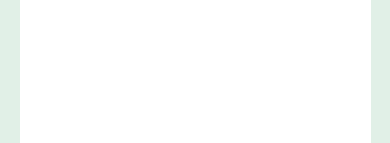
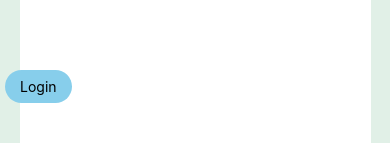
Before and after one commit to Yooinhak/Safety_Tour_Flatform, a React Native app: screen / in a window 390 px wide. Shown: the part 701-844 px from the top of the page. Built offline with nearby package versions, Linux system fonts and the light colour scheme.

Commit message:
ios setting
+로그인 뷰 생성

```diff
--- a/App.js
+++ b/App.js
@@ -8,12 +8,16 @@ import Icon from 'react-native-vector-icons/Ionicons'
 import HomeMain from './src/screens/HomeMain'
 import TourList from './src/screens/TourList'
 import Settings from './src/screens/Settings'
+import LoginScreen from './src/screens/LoginScreen'
 
 function HomeScreen({navigation}) {
   return(
     <HomeMain
-      goPress={() => {
+      goTourPress={() => {
         navigation.navigate("TourS")
+      }}
+      goLoginPress={() => {
+        navigation.navigate("login")
       }}
     />
   )
@@ -23,7 +27,7 @@ function TourListScreen({navigation}) {
   return (
     <TourList
       goHomePress={() => {
-        navigation.navigate('Home')
+        navigation.navigate("Home")
       }}
     />
   )
@@ -33,7 +37,17 @@ function SettimgsScreen({navigation}) {
   return (
     <Settings
       goHomePress={() => {
-        navigation.navigate('Home')
+        navigation.navigate("Home")
+      }}
+    />
+  )
+}
+
+function LoginScreenView({navigation}) {
+  return (
+    <LoginScreen
+      goHomePress={() => {
+        navigation.navigate("Home")
       }}
     />
   )
@@ -81,6 +95,7 @@ const App = () => {
             component={HomeScreen}
           />
           <Stack.Screen name="TourS" component={TourListTabScreen} />
+          <Stack.Screen name="login" component={LoginScreenView} />
         </Stack.Navigator>
       </NavigationContainer>
     )
--- a/src/screens/HomeMain.js
+++ b/src/screens/HomeMain.js
@@ -1,9 +1,10 @@
 import React from "react";
-import { View, StyleSheet, ScrollView, SafeAreaView, Text, Pressable } from 'react-native'
+import { View, StyleSheet, ScrollView, SafeAreaView, Text, TouchableOpacity } from 'react-native'
 import RNPickerSelect from "react-native-picker-select";
+import TouchHistoryMath from "react-native/Libraries/Interaction/TouchHistoryMath";
 import CommonView from "./Common/CommonView";
 
-function HomeMain({goPress}) {
+function HomeMain({goTourPress, goLoginPress}) {
     return (
         <SafeAreaView style={styles.holeContainer}>
             <CommonView />
@@ -44,15 +45,23 @@ function HomeMain({goPress}) {
                             ]}
                         />
                     </View>
-                    <Pressable
-                        onPress={goPress}
+                    <TouchableOpacity
+                        onPress={goTourPress}
                         style={styles.btn}
                     >
                         <Text>선택</Text>
-                    </Pressable>
+                    </TouchableOpacity>
+
                     <View style={styles.line} />
                 </View>
             </ScrollView>
+
+            <TouchableOpacity
+                onPress={goLoginPress}
+                style={styles.loginBtn}
+            >
+                <Text>Login</Text>
+            </TouchableOpacity>
         </SafeAreaView>
     )
 }
@@ -90,6 +99,15 @@ const styles = StyleSheet.create({
         paddingHorizontal: 10,
         borderRadius: 20,
         backgroundColor: '#e1f0e7'
+    },
+    loginBtn: {
+        position: 'absolute',
+        left: 5,
+        bottom: 40,
+        paddingVertical: 8,
+        paddingHorizontal: 15,
+        borderRadius: 20,
+        backgroundColor: 'skyblue'
     }
 })
 
--- /dev/null
+++ b/src/screens/LoginScreen.js
@@ -0,0 +1,96 @@
+import React from "react";
+import {  View, Text, SafeAreaView, StyleSheet, TextInput, TouchableOpacity } from "react-native";
+
+
+function LoginScreen({goHomePress}) {
+    return (
+
+
+
+        <SafeAreaView style={styles.holeContainer}>
+            <View>
+                <TextInput
+                    style={styles.input}
+                    placeholder="ID"
+                />
+                <TextInput
+                    style={styles.input}
+                    placeholder="password"
+                />
+            </View>
+
+            <TouchableOpacity style={styles.loginBtn}>
+                <Text>로그인</Text>
+            </TouchableOpacity>
+
+            <View style={styles.modifyView}>
+                <TouchableOpacity>
+                    <Text style={styles.fontModify}>회원가입</Text>
+                </TouchableOpacity>
+                <View style={styles.searchView}>
+                    <TouchableOpacity>
+                        <Text style={styles.fontModify}>아이디 찾기</Text>
+                    </TouchableOpacity>
+                    <View style={styles.sep}/>
+                    <TouchableOpacity>
+                        <Text style={styles.fontModify}>비밀번호 찾기</Text>
+                    </TouchableOpacity>
+                </View>
+            </View>
+
+            <TouchableOpacity onPress={goHomePress} style={styles.goHomeBtn}>
+                <Text>홈</Text>
+            </TouchableOpacity>
+        </SafeAreaView>
+    )
+}
+
+const styles = StyleSheet.create({
+    holeContainer: {
+        backgroundColor: '#e1f0e7',
+        height: '100%',
+        alignItems: 'center',
+        justifyContent: 'center'
+    },
+    input: {
+        height: 40,
+        width: 250,
+        margin: 12,
+        borderWidth: 1,
+        padding: 10,
+    },
+    goHomeBtn: {
+        position: 'absolute',
+        left: 5,
+        bottom: 40,
+        paddingVertical: 8,
+        paddingHorizontal: 15,
+        borderRadius: 20,
+        backgroundColor: 'skyblue'
+    },
+    loginBtn: {
+        paddingVertical: 8,
+        paddingHorizontal: 107,
+        borderRadius: 7,
+        backgroundColor: "rgba(252, 255, 176, 0.6)"
+    },
+    modifyView: {
+        alignItems: "center",
+        marginVertical: 10,
+    },
+    searchView: {
+        marginVertical: 10,
+        flexDirection: "row"
+    },
+    fontModify: {
+        fontSize: 13
+    },
+    sep: {
+        height: 17,
+        width: 2,
+        marginHorizontal: 5,
+        backgroundColor: "rgba(0,0,0,0.5)"
+    }
+})
+
+export default LoginScreen
--- a/src/screens/Settings.js
+++ b/src/screens/Settings.js
@@ -1,5 +1,5 @@
 import React from "react";
-import {  Text, SafeAreaView, StyleSheet, Pressable, ScrollView, TouchableOpacity } from "react-native";
+import {  Text, SafeAreaView, StyleSheet, ScrollView, TouchableOpacity } from "react-native";
 import CommonView from "./Common/CommonView";
 
 function Settings({goHomePress}) {
@@ -10,9 +10,9 @@ function Settings({goHomePress}) {
             <ScrollView style={styles.mainContainer}>
                 <Text>Settings View</Text>
             </ScrollView>
-            <Pressable onPress={goHomePress} style={styles.goHomeBtn}>
+            <TouchableOpacity onPress={goHomePress} style={styles.goHomeBtn}>
                 <Text>홈</Text>
-            </Pressable>
+            </TouchableOpacity>
         </SafeAreaView>
     )
 }
--- a/src/screens/TourList.js
+++ b/src/screens/TourList.js
@@ -1,6 +1,5 @@
 import React from "react";
-import { View, Text, SafeAreaView, StyleSheet, ScrollView, TouchableOpacity } from "react-native";
-import Pressable from "react-native/Libraries/Components/Pressable/Pressable";
+import { Text, SafeAreaView, StyleSheet, ScrollView, TouchableOpacity } from "react-native";
 import CommonView from "./Common/CommonView";
 
 function TourList({goHomePress}) {
@@ -15,9 +14,9 @@ function TourList({goHomePress}) {
                     <Text>이곳을 누르세요</Text>
                 </TouchableOpacity>
             </ScrollView>
-            <Pressable onPress={goHomePress} style={styles.goHomeBtn}>
+            <TouchableOpacity onPress={goHomePress} style={styles.goHomeBtn}>
                 <Text>홈</Text>
-            </Pressable>
+            </TouchableOpacity>
         </SafeAreaView>
     )
 }
```
Also changed, not shown: 4 other files (tests, documents, lock files or other folders).
